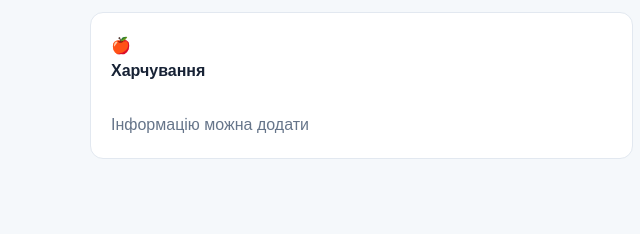
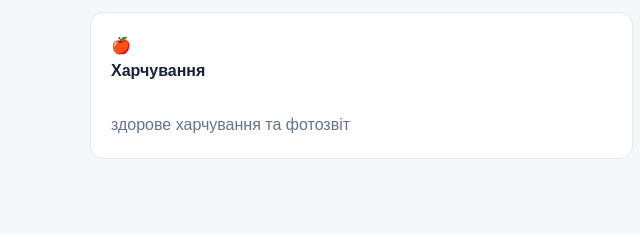
Before and after one commit to ravskaEmilia/dobropilska-school.github.io, a plain HTML site: page index.html in a window 1280 px wide. Shown: the part 2562-2799 px from the top of the page, 0-640 px from the left. Drawn offline with Linux system fonts and the light colour scheme.

Commit message:
Update index.html

```diff
--- a/index.html
+++ b/index.html
@@ -47,7 +47,7 @@ section{padding:75px 0}section:nth-child(even){background:#f5f8fb}h2{font-size:4
 <section id="parents"><div class="wrap"><div class="label">Для батьків</div><h2>Корисна інформація</h2><div class="info">
 <div class="item">📝 <b>Вступ до школи</b><br><span class="muted">Інформація та документи</span></div>
 <div class="item">🕘 <b>Режим роботи</b><br><span class="muted">9:00–16:30</span></div>
-<div class="item">🍎 <b>Харчування</b><br><span class="muted">Інформацію можна додати</span></div>
+<div class="item">🍎 <b>Харчування</b><br><span class="muted">здорове харчування та фотозвіт</span></div>
 <div class="item">📄 <b>Документи</b><br><span class="muted">Офіційні документи школи</span></div>
 </div></div></section>
 
```
